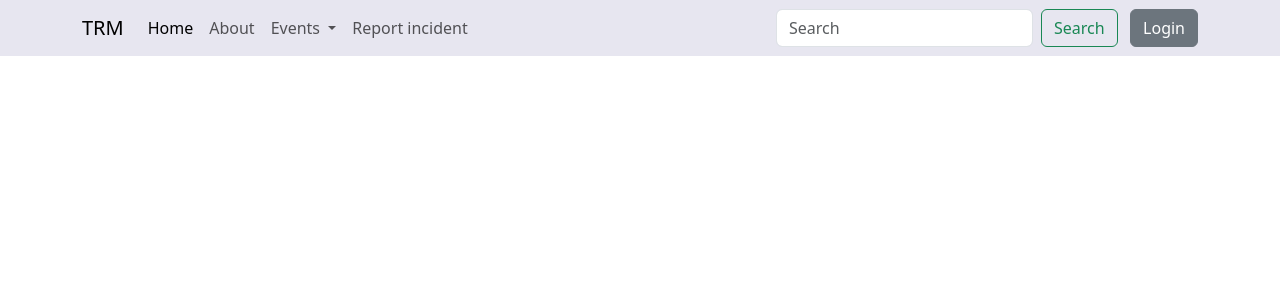
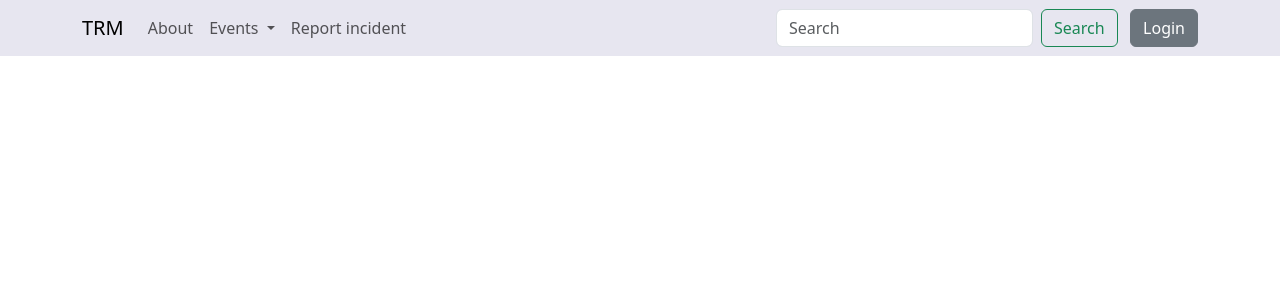
Before and after one commit to BeneditoBraimo/trm, a Django app: page /trm/ in a window 1280 px wide. Shown: the top 300 px of the page. Run offline with Django 5.2, Linux system fonts and the light colour scheme.

Commit message:
removed redundant code in the navigation menu

```diff
--- a/trmWeb/trm/templates/index.html
+++ b/trmWeb/trm/templates/index.html
@@ -15,9 +15,6 @@
           </button>
           <div class="collapse navbar-collapse" id="navbarSupportedContent">
             <ul class="navbar-nav me-auto mb-2 mb-lg-0">
-              <li class="nav-item">
-                <a class="nav-link active" aria-current="page" href="{% url 'index' %}">Home</a>
-              </li>
               <li class="nav-item">
                 <a class="nav-link" href="#">About</a>
               </li>
```
